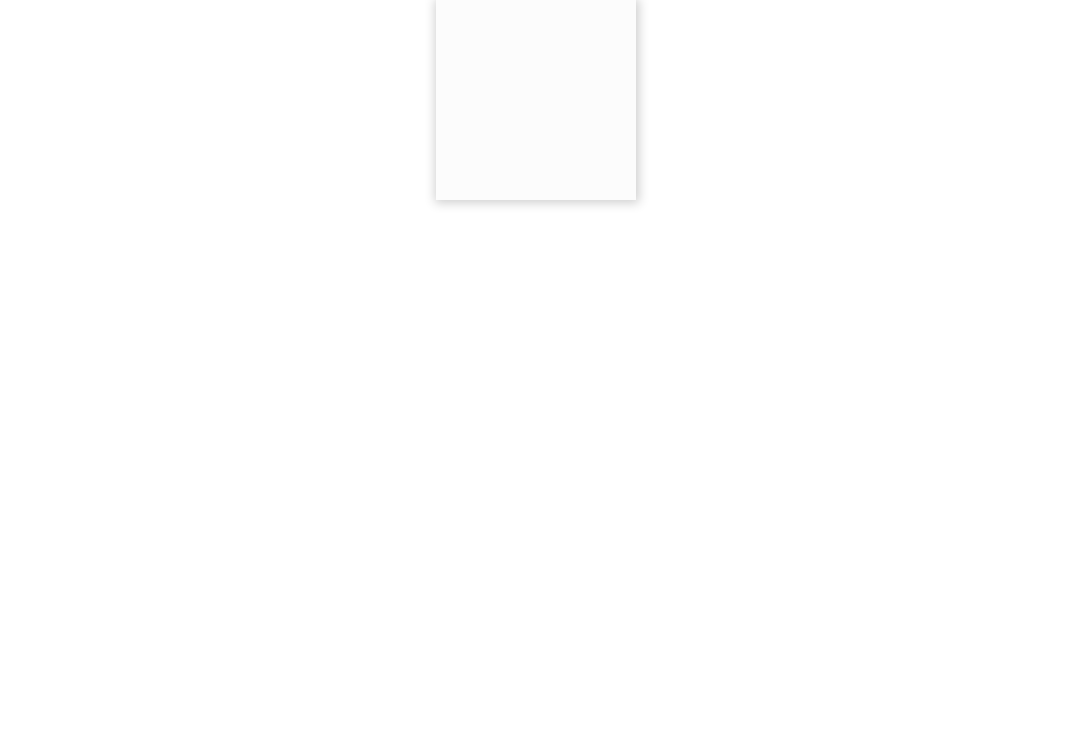
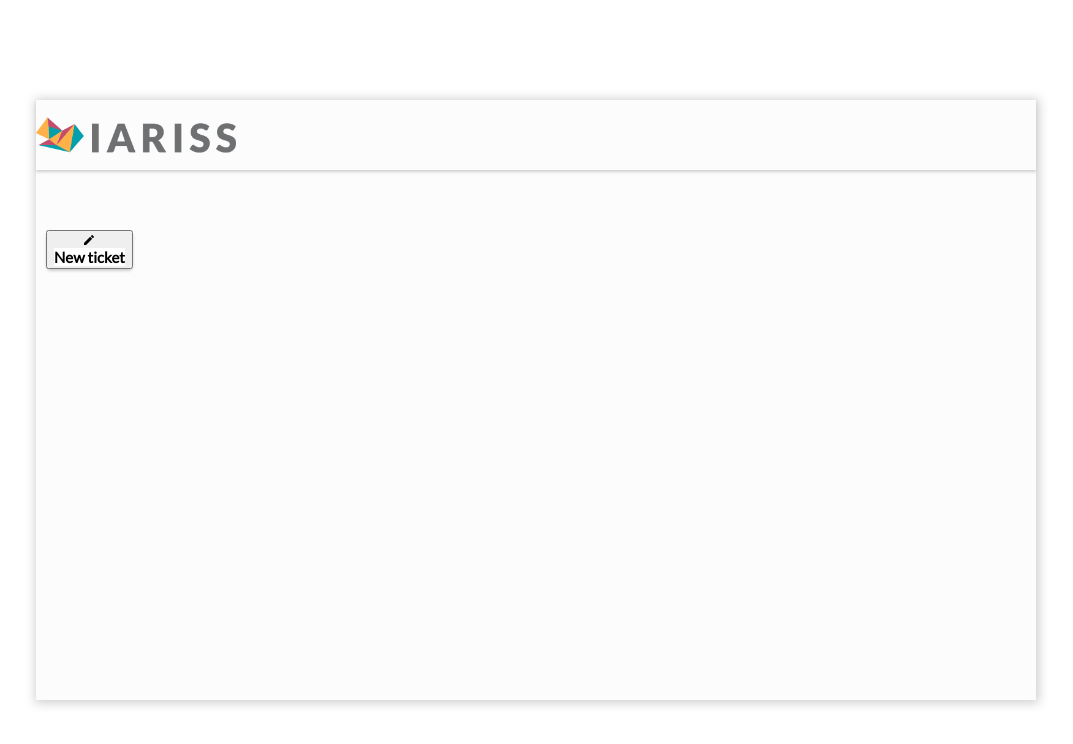
Before and after one commit to VincentVallerich/Service-App, a plain HTML site: page content/index.html in a window 1280 px wide. Shown: the whole page, without its empty margins (104-1177 px from the left). Drawn offline with Linux system fonts and the light colour scheme.

Commit message:
add script file, and first UI

```diff
--- a/content/index.html
+++ b/content/index.html
@@ -1,15 +1,38 @@
+<!--
+*=================================*
+* Created  on 06-02-2020 16:14:03
+* @author : VALLERICH Vincent
+*=================================*
+-->
+
 <!DOCTYPE html>
 <html lang="fr">
+
 <head>
     <meta charset="UTF-8">
     <meta name="viewport" content="width=device-width, initial-scale=1.0">
     <meta http-equiv="X-UA-Compatible" content="ie=edge">
     <link rel="stylesheet" href="../style/style.css">
+    <link href="https://fonts.googleapis.com/css?family=Lato&display=swap" rel="stylesheet">
     <title>Service APP</title>
 </head>
+
 <body>
     <div class="container">
-        <div class="box"></div>
+        <div class="modal">
+            <div class="topbar">
+                <img src="../ressources/iariss-logo.png" alt="logo-iariss" class="logo-iariss">
+            </div>
+            <form action="" method="POST" class="form">
+                <div class="new-ticket">
+                    <button onclick="">
+                        <img src="../ressources/new-ticket.svg" alt="new-ticket-pen" width="10" height="10">
+                        <p class="ticket-input" aria-label="new-ticket">New ticket</p>
+                    </button>
+                </div>
+            </form>
+        </div>
     </div>
 </body>
+
 </html>
--- a/style/style.scss
+++ b/style/style.scss
@@ -1,3 +1,10 @@
+/*
+*=================================*
+* Created  on 06-02-2020 16:14:34
+* @author : VALLERICH Vincent
+*=================================*
+*/
+
 /* http://meyerweb.com/eric/tools/css/reset/
    v2.0 | 20110126
    License: none (public domain)
@@ -47,15 +54,52 @@ table {
 	border-spacing: 0;
 }
 
+/*End of Eric Meyer reset script*/
+
 .container {
+	position: absolute;
 	display: flex;
+	justify-content: center;
 	align-items: center;
-	justify-content: center;
+	height: 100%;
+	width: 100%;
 
-	div{
+	.modal{
+		max-width: 1000px;
+		width: 100%;
+		margin: 0 auto;
+		height: 600px;
 		background-color: rgb(252, 252, 252);
-		height: 200px;
-		width: 200px;
 		box-shadow: 1px 1px 10px 2px #cfcfcf;
 	}
 }
+
+.topbar{
+	width: 100%;
+	height: 70px;
+	box-shadow: 0 2px 3px #cfcfcf;
+	img{
+		position: relative;
+		top: 50%;
+		transform: translateY(-50%);
+		max-width: 200px;
+		max-height: 80px;
+	}
+}
+
+.new-ticket {
+	position: relative;
+	display: inline-block;
+	top: 50px;
+	margin: 10px;
+	border-radius: 5px;
+	box-shadow: 0 2px 3px #cfcfcf;
+	background-color: #fff;
+}
+
+.ticket-input {
+	font-family: 'Lato', sans-serif;
+	font-weight: bold;
+	font-size: 15px;
+	background-color: #fff;
+}
```
Also changed, not shown: ressources/iariss-logo.png (added), ressources/new-ticket.svg (added), script/script.js (added), style/style.css, 1 other file.
